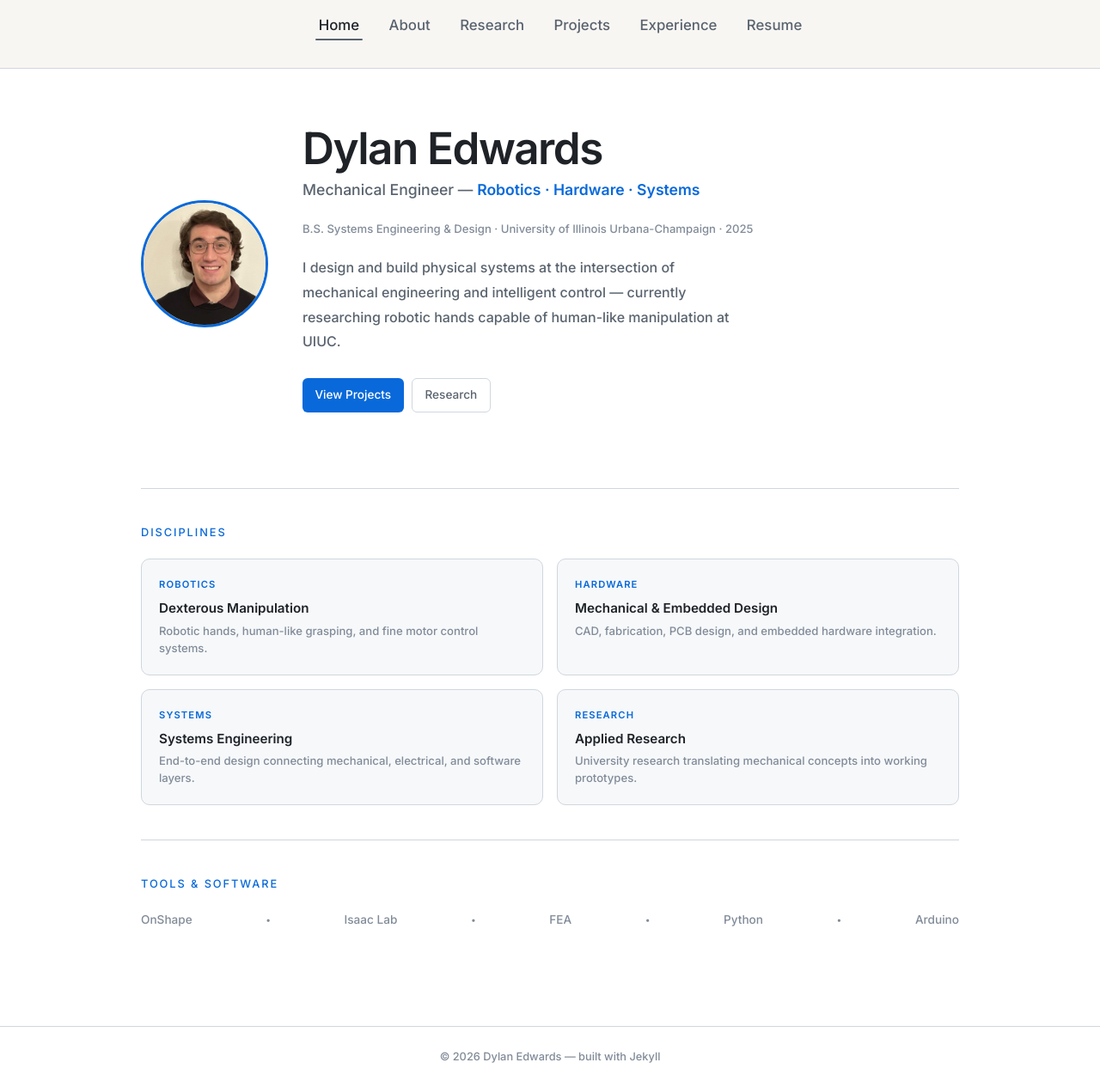
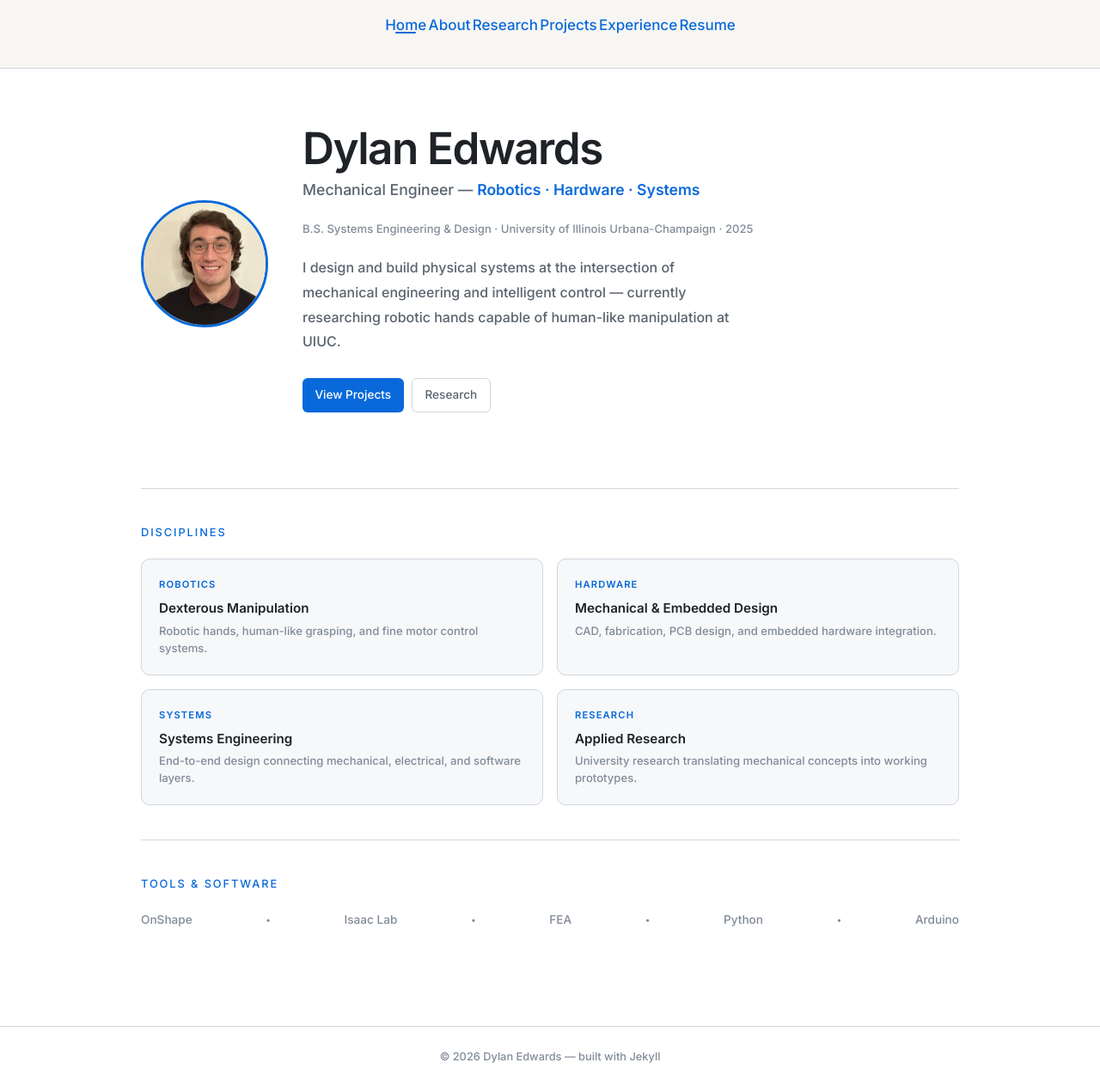
Before and after one commit to DylanEdwards02/DylanEdwards02.github.io, a Jekyll site: the page built from index.md, in a window 1280 px wide and 1265 px high. Shown: the whole window at 86% size. Built offline with Jekyll 4.4.1, drawn with Linux system fonts in a browser that asks for light colours.

Commit message:
Update style.css

```diff
--- a/assets/css/style.css
+++ b/assets/css/style.css
@@ -131,14 +131,11 @@ main {
 }
 
 .nav-links a {
-  font-size: 1.05rem;
-  font-weight: 500;
-  color: var(--text-2);
-  padding: 0.5rem 1rem;
+  position: relative;
   text-decoration: none;
-  position: relative;
   transition: color 0.15s;
 }
+
 .nav-links a::after {
   content: '';
   position: absolute;
@@ -146,7 +143,7 @@ main {
   left: 0.75rem;
   right: 0.75rem;
   height: 2px;
-  background: var(--text-2);
+  background: var(--accent);
   border-radius: 2px;
   transform: scaleX(0);
   transition: transform 0.2s ease;
@@ -154,10 +151,6 @@ main {
 .nav-links a:hover::after,
 .nav-links a.active::after {
   transform: scaleX(1);
-}
-.nav-links a:hover,
-.nav-links a.active {
-  color: var(--text);
 }
 
 /* ── Footer ─────────────────────────────────────────────────── */
```
